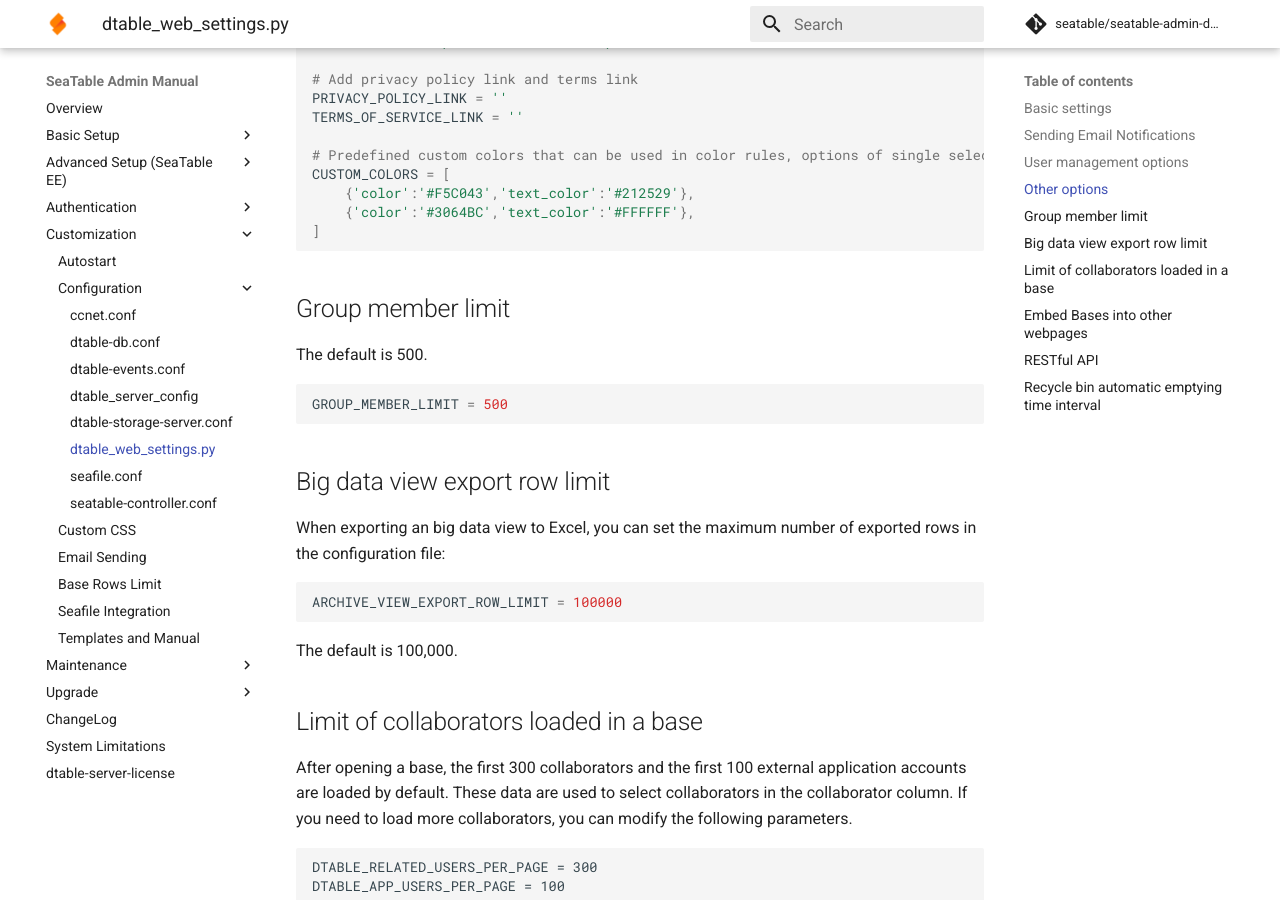
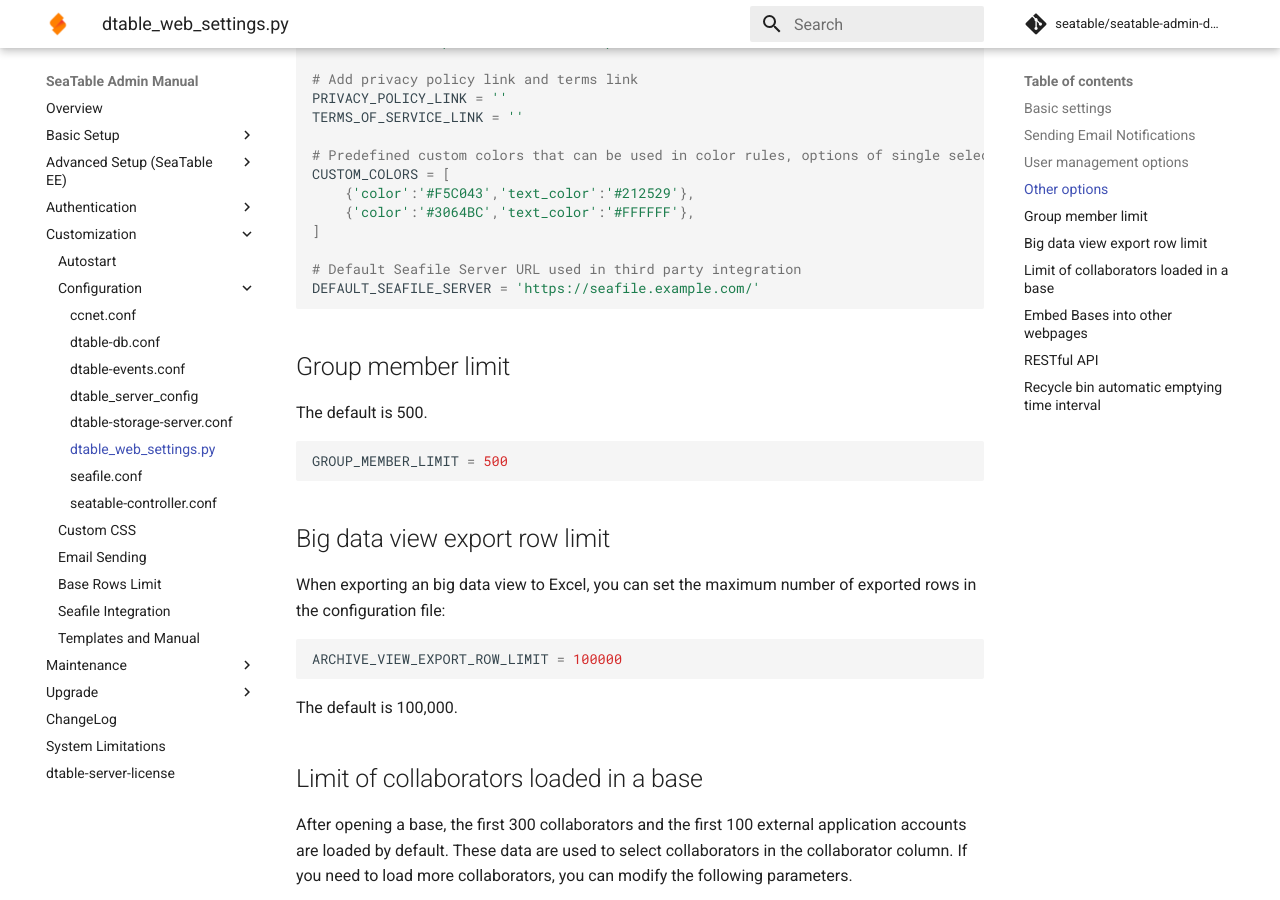
Before and after one commit to seatable/seatable-admin-docs, an MkDocs documentation site: the page built from manual/config/dtable_web_settings.md, in a window 1280 px wide and 900 px high, scrolled down 3282 px. Built offline with MkDocs 1.6.1 and Material for MkDocs 9.7.7, drawn with Linux system fonts in a browser that asks for light colours; comment, search, counter and statistics services are not loaded.

Commit message:
Added default Seafile Server URL

````diff
--- a/manual/config/dtable_web_settings.md
+++ b/manual/config/dtable_web_settings.md
@@ -164,6 +164,9 @@
     {'color':'#F5C043','text_color':'#212529'},
     {'color':'#3064BC','text_color':'#FFFFFF'},
 ]
+
+# Default Seafile Server URL used in third party integration
+DEFAULT_SEAFILE_SERVER = 'https://seafile.example.com/'
 ```
 
 ## Group member limit
````
